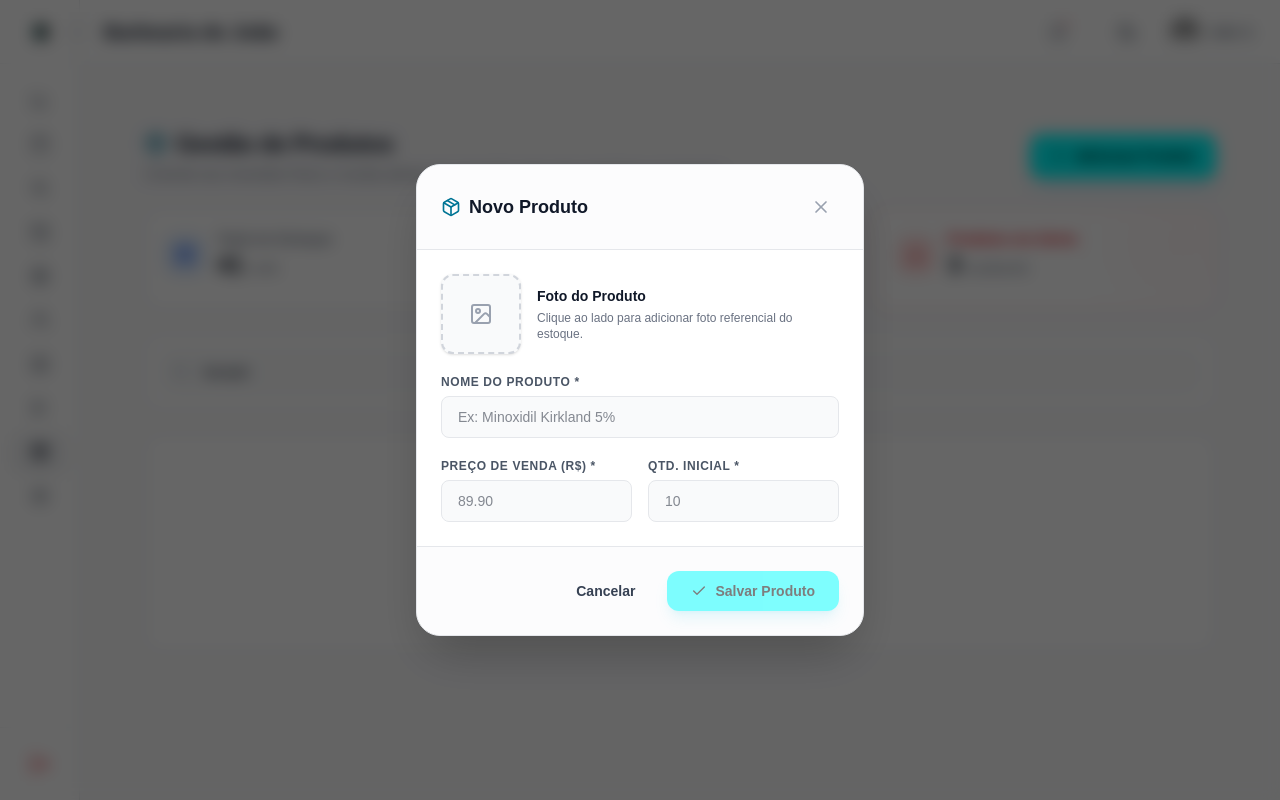
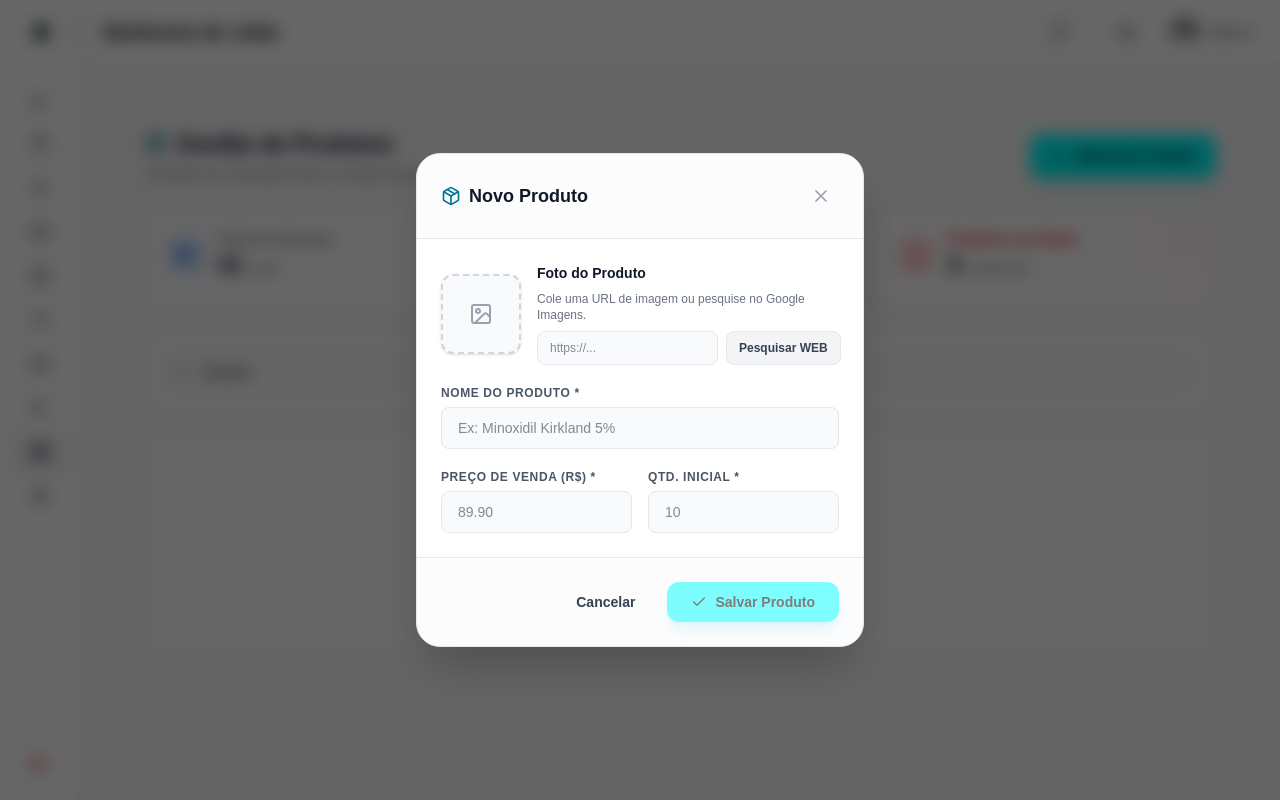
Before and after one commit to admineff5/marketplace-servicos, a Next.js app: page /dashboard/produtos in a window 1280 px wide. Both pictures are taken after typing "Sample" into the empty fields and a click on the button "Adicionar Produto". Built offline with nearby package versions, Linux system fonts and the light colour scheme; grey boxes are pictures that could not be loaded.

Commit message:
chore: cleanse mock data for barbershop niche and add web image search input

```diff
--- a/app/dashboard/bloqueios/page.tsx
+++ b/app/dashboard/bloqueios/page.tsx
@@ -5,10 +5,10 @@ import { Search, Plus, CalendarOff, Edit2, Trash2, X } from "lucide-react";
 
 // Mock Data
 const MOCK_BLOCKS = [
-    { id: 1, dateStr: "15/11/2026", weekDay: "Domingo", situation: "Feriado", reason: "Proclamação da República", openTime: "-", closeTime: "-", isAllDay: true, prof: "Restaurante Inteiro (Todos)" },
-    { id: 2, dateStr: "20/12/2026", weekDay: "Sexta-feira", situation: "Horário Especial", reason: "Confraternização da Loja", openTime: "08:00", closeTime: "12:00", isAllDay: false, prof: "Restaurante Inteiro (Todos)" },
-    { id: 3, dateStr: "25/12/2026", weekDay: "Quarta-feira", situation: "Feriado", reason: "Natal", openTime: "-", closeTime: "-", isAllDay: true, prof: "Restaurante Inteiro (Todos)" },
-    { id: 4, dateStr: "01/01/2027", weekDay: "Sexta-feira", situation: "Feriado", reason: "Ano Novo", openTime: "-", closeTime: "-", isAllDay: true, prof: "Restaurante Inteiro (Todos)" },
+    { id: 1, dateStr: "15/11/2026", weekDay: "Domingo", situation: "Feriado", reason: "Proclamação da República", openTime: "-", closeTime: "-", isAllDay: true, prof: "Barbearia Inteira (Todos)" },
+    { id: 2, dateStr: "20/12/2026", weekDay: "Sexta-feira", situation: "Horário Especial", reason: "Confraternização da Loja", openTime: "08:00", closeTime: "12:00", isAllDay: false, prof: "Barbearia Inteira (Todos)" },
+    { id: 3, dateStr: "25/12/2026", weekDay: "Quarta-feira", situation: "Feriado", reason: "Natal", openTime: "-", closeTime: "-", isAllDay: true, prof: "Barbearia Inteira (Todos)" },
+    { id: 4, dateStr: "01/01/2027", weekDay: "Sexta-feira", situation: "Feriado", reason: "Ano Novo", openTime: "-", closeTime: "-", isAllDay: true, prof: "Barbearia Inteira (Todos)" },
     { id: 5, dateStr: "08/03/2026", weekDay: "Domingo", situation: "Atestado", reason: "Licença Médica", openTime: "-", closeTime: "-", isAllDay: true, prof: "Rodrigo" },
 ];
 
--- a/app/dashboard/leads/page.tsx
+++ b/app/dashboard/leads/page.tsx
@@ -11,7 +11,7 @@ const INITIAL_LEADS = [
     { id: 1, name: "Fernanda Lima", origin: "Instagram", service: "Micro de Sobrancelha", stage: "Novos Contatos", phone: "11999999999", date: "Há 2 horas" },
     { id: 2, name: "Pedro Henrique", origin: "WhatsApp", service: "Corte + Barba", stage: "Em Negociação", phone: "11988888888", date: "Ontem" },
     { id: 3, name: "Maria Cláudia", origin: "Indicação", service: "Limpeza de Pele", stage: "Em Negociação", phone: "11977777777", date: "Pela Manhã" },
-    { id: 4, name: "José Roberto", origin: "Google Ads", service: "Consulta Pet", stage: "Agendamento Confirmado", phone: "11966666666", date: "Segunda-feira" },
+    { id: 4, name: "José Roberto", origin: "Google Ads", service: "Progressiva Masculina", stage: "Agendamento Confirmado", phone: "11966666666", date: "Segunda-feira" },
     { id: 5, name: "Camila Borges", origin: "Instagram", service: "Camuflagem", stage: "Perdido", phone: "11955555555", date: "Semana passada" },
 ];
 
--- a/app/dashboard/produtos/page.tsx
+++ b/app/dashboard/produtos/page.tsx
@@ -5,12 +5,12 @@ import { Search, Plus, Package, Edit2, Trash2, X, Check, Upload, AlertTriangle,
 
 // Mock Data para Simular Produtos
 const MOCK_PRODUTOS = [
-    { id: 1, name: "Minoxidil Kirkland 5% (Loção)", price: 89.90, stock: 2, image: "https://images.unsplash.com/photo-1629198688000-71f23e745b6e?w=300&auto=format&fit=crop&q=80" },
-    { id: 2, name: "Pomada Modeladora Efeito Matte", price: 45.00, stock: 15, image: "https://images.unsplash.com/photo-1620916297397-a4a5402a3c6c?w=300&auto=format&fit=crop&q=80" },
-    { id: 3, name: "Ração Super Premium Cães Adultos 15kg", price: 219.90, stock: 8, image: "https://images.unsplash.com/photo-1583337130417-3346a1be7dee?w=300&auto=format&fit=crop&q=80" },
-    { id: 4, name: "Óleo Hidratante para Barba", price: 35.00, stock: 4, image: "https://images.unsplash.com/photo-1599305090598-fe179d501227?w=300&auto=format&fit=crop&q=80" },
+    { id: 1, name: "Minoxidil Kirkland 5% (Loção)", price: 89.90, stock: 2, image: "https://images.unsplash.com/photo-1611078513926-538466b0dcda?w=300&auto=format&fit=crop&q=80" },
+    { id: 2, name: "Pomada Modeladora Efeito Matte", price: 45.00, stock: 15, image: "https://images.unsplash.com/photo-1599305090598-fe179d501227?w=300&auto=format&fit=crop&q=80" },
+    { id: 3, name: "Navalha Clássica Master de Aço", price: 119.90, stock: 8, image: "https://images.unsplash.com/photo-1593510987185-1ec2256148a3?w=300&auto=format&fit=crop&q=80" },
+    { id: 4, name: "Óleo Hidratante Premium para Barba", price: 35.00, stock: 4, image: "https://images.unsplash.com/photo-1621607512214-68297480165e?w=300&auto=format&fit=crop&q=80" },
     { id: 5, name: "Shampoo Anticaspa Force", price: 29.90, stock: 12, image: "https://images.unsplash.com/photo-1585232351009-aa87416fca90?w=300&auto=format&fit=crop&q=80" },
-    { id: 6, name: "Shampoo Banho e Tosa Pelos Claros", price: 42.00, stock: 0, image: "https://images.unsplash.com/photo-1584305574647-0cc959fabb1a?w=300&auto=format&fit=crop&q=80" },
+    { id: 6, name: "Gel Pós Barba Refrescante", price: 42.00, stock: 0, image: "https://images.unsplash.com/photo-1626285861696-9f0bf5a49ceb?w=300&auto=format&fit=crop&q=80" },
 ];
 
 export default function GestaoProdutosPage() {
@@ -223,9 +223,25 @@ export default function GestaoProdutosPage() {
                                         <Upload className="w-5 h-5 text-white" />
                                     </div>
                                 </div>
-                                <div>
+                                <div className="flex-1 space-y-2">
                                     <h3 className="text-sm font-bold text-gray-900 dark:text-white">Foto do Produto</h3>
-                                    <p className="text-xs text-gray-500 mt-1">Clique ao lado para adicionar foto referencial do estoque.</p>
+                                    <p className="text-xs text-gray-500">Cole uma URL de imagem ou pesquise no Google Imagens.</p>
+                                    <div className="flex gap-2">
+                                        <input
+                                            type="url"
+                                            value={formImage}
+                                            onChange={e => setFormImage(e.target.value)}
+                                            placeholder="https://..."
+                                            className="flex-1 bg-gray-50 dark:bg-[#1a1a1c] border border-gray-200 dark:border-[#2a2a2c] rounded-lg px-3 py-2 text-xs focus:ring-1 focus:ring-primary outline-none text-gray-900 dark:text-white"
+                                        />
+                                        <button
+                                            type="button"
+                                            onClick={() => window.open(`https://www.google.com/search?tbm=isch&q=${encodeURIComponent(formName ? formName + ' foto produto' : 'produto barbearia')}`, '_blank')}
+                                            className="shrink-0 bg-gray-100 hover:bg-gray-200 dark:bg-[#222] dark:hover:bg-[#333] px-3 py-2 rounded-lg text-xs font-semibold text-gray-700 dark:text-gray-300 transition-colors border border-gray-200 dark:border-[#2a2a2c]"
+                                        >
+                                            Pesquisar WEB
+                                        </button>
+                                    </div>
                                 </div>
                             </div>
 
```
Also changed, not shown: 1 other file (tests, documents, lock files or other folders).
